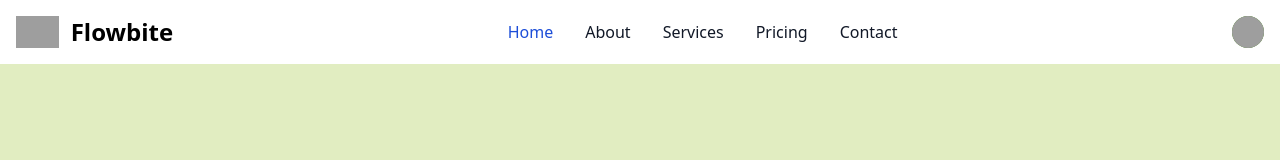
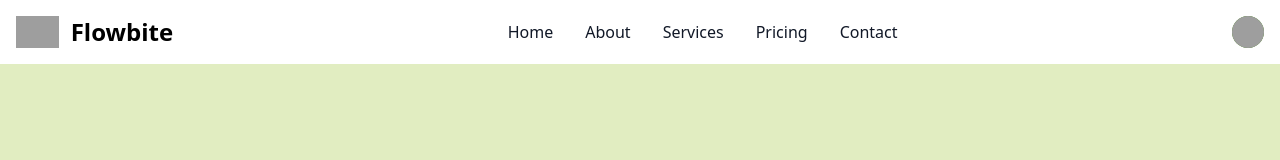
Before and after one commit to Naeemi7/CookBook, a React (Vite) app in the folder frontend/: page / in a window 1280 px wide. Shown: the top 160 px of the page. Built offline with nearby package versions, Linux system fonts and the light colour scheme; grey boxes are pictures that could not be loaded.

Commit message:
bug fixed

```diff
--- a/frontend/src/components/Footer.jsx
+++ b/frontend/src/components/Footer.jsx
@@ -1,5 +1,3 @@
-import React from "react";
-
 const Footer = () => {
   return (
     <footer className="bg-white  shadow dark:bg-footer  fixed bottom-0 left-0 w-full">
--- a/frontend/src/components/Navbar.jsx
+++ b/frontend/src/components/Navbar.jsx
@@ -126,7 +126,7 @@ const Navbar = () => {
             <li>
               <a
                 href="#"
-                className="block py-2 pl-3 pr-4 text-white bg-blue-700 rounded md:bg-transparent md:text-blue-700 md:p-0 md:dark:text-blue-500"
+                className="block py-2 pl-3 pr-4 text-gray-900 rounded hover:bg-gray-100 md:hover:bg-transparent md:hover:text-blue-700 md:p-0 dark:text-white dark:hover:bg-gray-700 dark:hover:text-blue-500 dark:border-gray-700"
                 aria-current="page"
               >
                 Home
@@ -143,7 +143,7 @@ const Navbar = () => {
             <li>
               <a
                 href="#"
-                className="block py-2 pl-3 pr-4 text-gray-900 rounded hover:bg-gray-100 md:hover:bg-transparent md:hover:text-blue-700 md:p-0 dark-text-white dark:hover:bg-gray-700 dark:hover:text-blue-500 dark-border-gray-700"
+                className="block py-2 pl-3 pr-4 text-gray-900 rounded hover:bg-gray-100 md:hover:bg-transparent md:hover:text-blue-700 md:p-0 dark:text-white dark:hover:bg-gray-700 dark:hover:text-blue-500 dark:border-gray-700"
               >
                 Services
               </a>
@@ -151,7 +151,7 @@ const Navbar = () => {
             <li>
               <a
                 href="#"
-                className="block py-2 pl-3 pr-4 text-gray-900 rounded hover:bg-gray-100 md:hover:bg-transparent md:hover:text-blue-700 md:p-0 dark-text-white dark:hover:bg-gray-700 dark:hover:text-blue-500 dark-border-gray-700"
+                className="block py-2 pl-3 pr-4 text-gray-900 rounded hover:bg-gray-100 md:hover:bg-transparent md:hover:text-blue-700 md:p-0 dark:text-white dark:hover:bg-gray-700 dark:hover:text-blue-500 dark:border-gray-700"
               >
                 Pricing
               </a>
@@ -159,7 +159,7 @@ const Navbar = () => {
             <li>
               <a
                 href="#"
-                className="block py-2 pl-3 pr-4 text-gray-900 rounded hover:bg-gray-100 md:hover:bg-transparent md:hover-text-blue-700 md:p-0 dark-text-white dark:hover-bg-gray-700 dark:hover-text-blue-500 dark-border-gray-700"
+                className="block py-2 pl-3 pr-4 text-gray-900 rounded hover:bg-gray-100 md:hover:bg-transparent md:hover:text-blue-700 md:p-0 dark:text-white dark:hover:bg-gray-700 dark:hover:text-blue-500 dark:border-gray-700"
               >
                 Contact
               </a>
```
